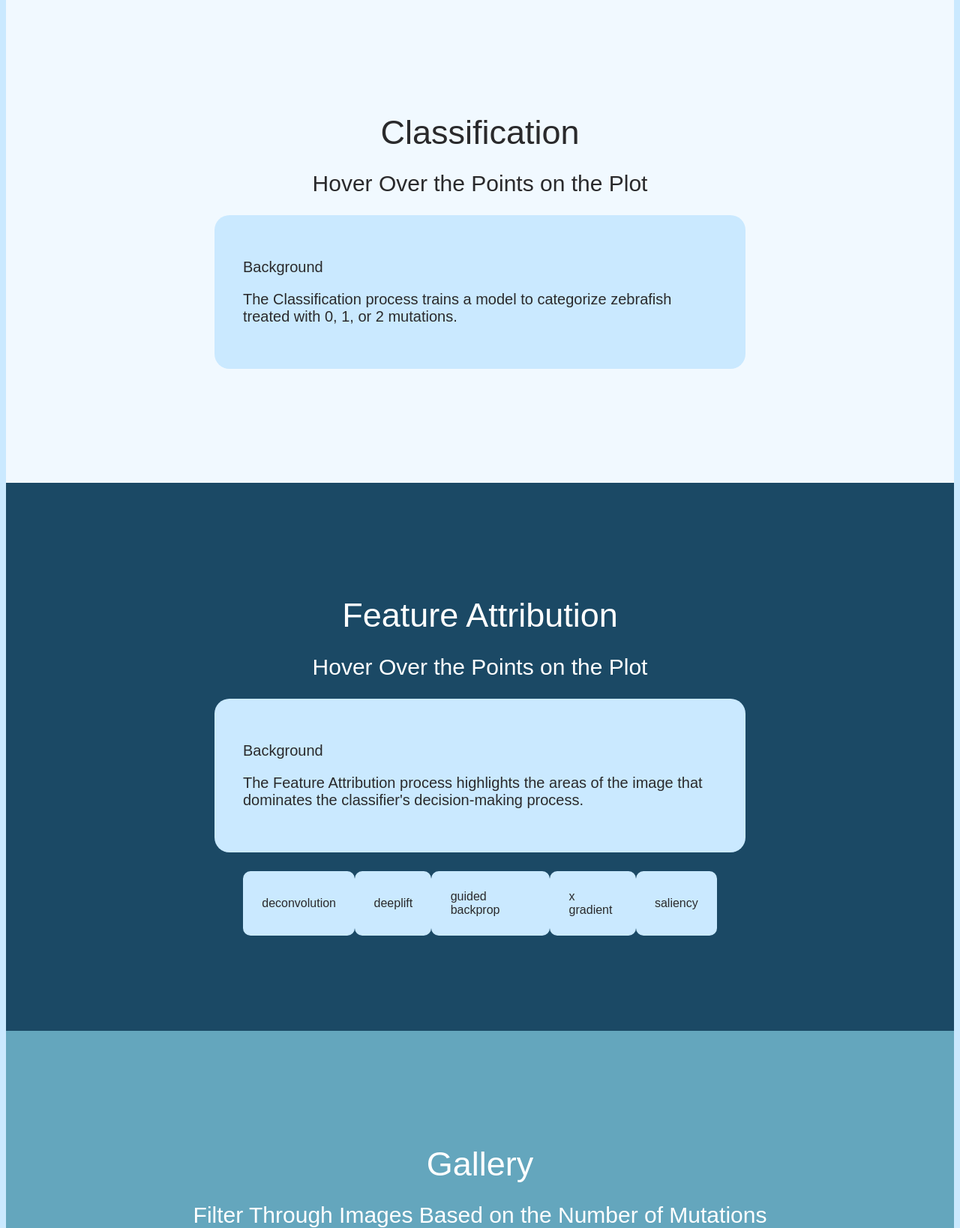
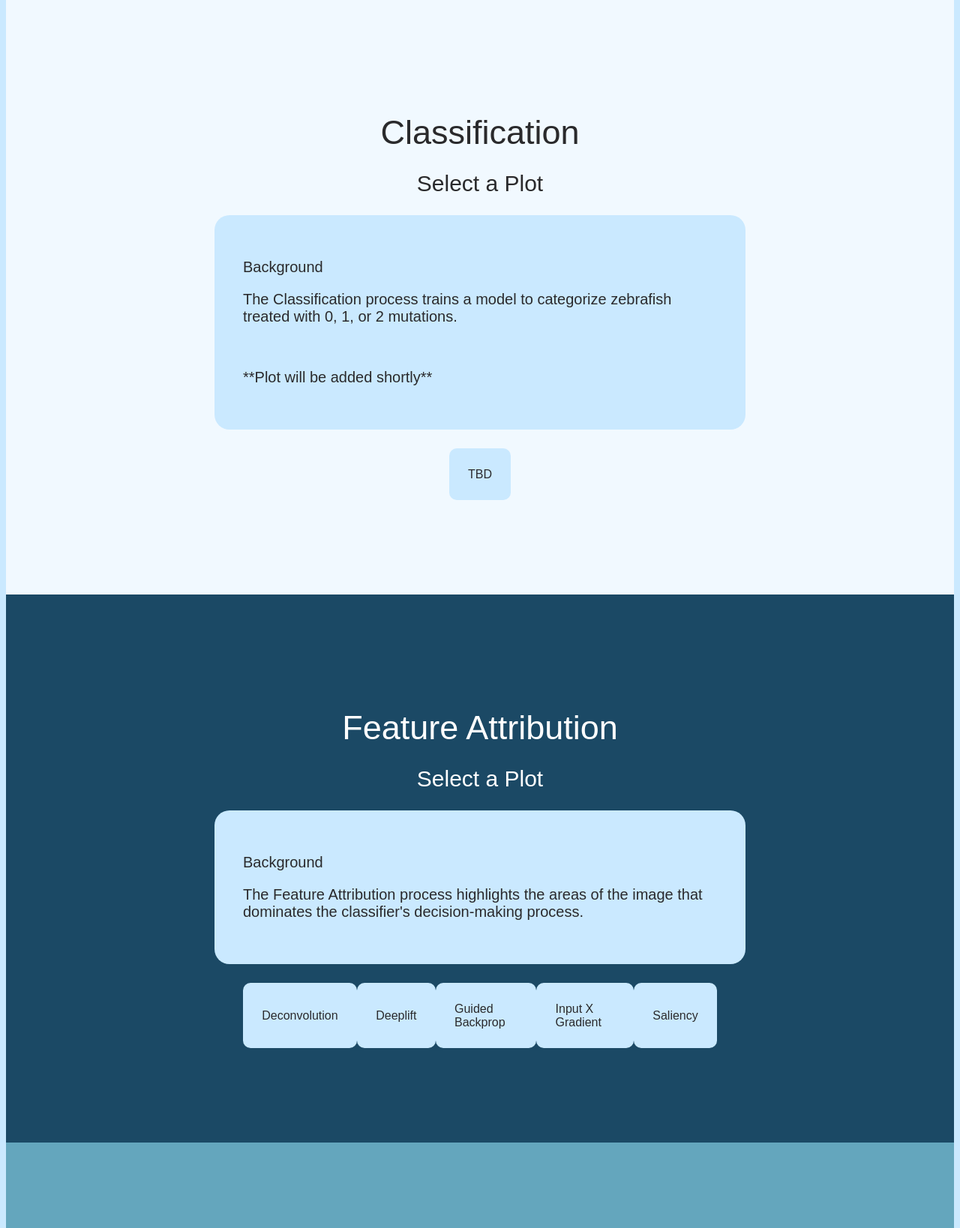
Before and after one commit to johnzl-777/MFAC, a Flask app: page / in a window 1280 px wide. Shown: the part 729-2367 px from the top of the page at 75% size. Run offline with Flask 2, Linux system fonts and the light colour scheme; some libraries are stand-ins or nearby versions.

Commit message:
copy over changes frm main to index

```diff
--- a/templates/index.html
+++ b/templates/index.html
@@ -94,17 +94,25 @@
       <section class="block-classification" id="classification">
         <div class="container-title">
           <div class="section-title">Classification</div>
-          <div class="section-subtitle">Hover Over the Points on the Plot</div>
+          <div class="section-subtitle">Select a Plot</div>
           <div class="background">
             <p class="background-section">Background</p>
             <p>
               The Classification process trains a model to categorize zebrafish
               treated with 0, 1, or 2 mutations.
             </p>
+            <br>
+            <p>**Plot will be added shortly**</p>
           </div>
         </div>
         <div class="flex-container">
-          <!-- TODO -->
+            <div class="umap-link-container">
+                <a
+                  href=""
+                  class="umap-plot"
+                >
+                  TBD
+                </a>
         </div>
       </section>
 
@@ -112,7 +120,7 @@
       <section class="block-feature-attribution" id="featureAttribution">
         <div class="container-title">
           <div class="section-title">Feature Attribution</div>
-          <div class="section-subtitle">Hover Over the Points on the Plot</div>
+          <div class="section-subtitle">Select a Plot</div>
           <div class="background">
             <p class="background-section">Background</p>
             <p>
@@ -127,35 +135,35 @@
               href="bokeh-html/model1e-050.5.2022-05-11 13_52_21.deconvolution.html"
               class="umap-plot"
             >
-              deconvolution
+              Deconvolution
             </a>
 
             <a
               href="bokeh-html/model1e-050.5.2022-05-11 13_52_21.deeplift.html"
               class="umap-plot"
             >
-              deeplift
+              Deeplift
             </a>
 
             <a
               href="bokeh-html/model1e-050.5.2022-05-11 13_52_21.guided-backprop.html"
               class="umap-plot"
             >
-              guided backprop
+              Guided Backprop
             </a>
 
             <a
               href="bokeh-html/model1e-050.5.2022-05-11 13_52_21.input_x_gradient.html"
               class="umap-plot"
             >
-              x gradient
+              Input X Gradient
             </a>
 
             <a
               href="bokeh-html/model1e-050.5.2022-05-11 13_52_21.saliency.html"
               class="umap-plot"
             >
-              saliency
+              Saliency
             </a>
           </div>
         </div>
```
Also changed, not shown: templates/main.html (+3 -4 lines).
